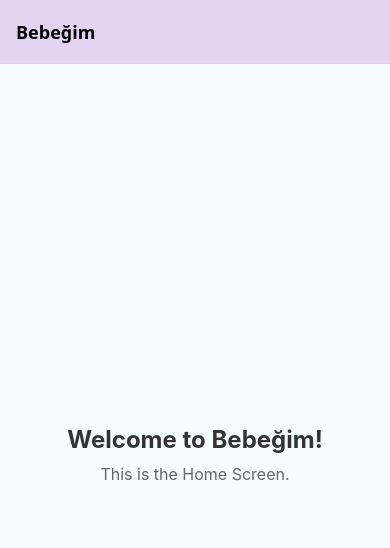
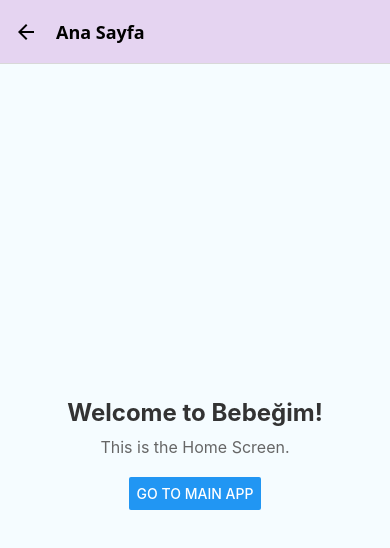
Before and after one commit to KodFikirSanat/BabyTrackerApp, a React Native app: screen /Main in a window 390 px wide. Shown: the top 548 px of the page. Built offline with nearby package versions, Linux system fonts and the light colour scheme.

Commit message:
feat: Implemented basic navigation (Splash -> Home -> Main Tabs) with empty screens

```diff
--- a/package.json
+++ b/package.json
@@ -10,6 +10,7 @@
     "test": "jest"
   },
   "dependencies": {
+    "@react-navigation/bottom-tabs": "^7.4.4",
     "@react-navigation/native": "^7.1.16",
     "@react-navigation/native-stack": "^7.3.23",
     "react": "18.2.0",
--- a/src/navigation/AppNavigator.tsx
+++ b/src/navigation/AppNavigator.tsx
@@ -14,6 +14,7 @@ import {createNativeStackNavigator} from '@react-navigation/native-stack';
 // Import screen components
 import SplashScreen from '../screens/SplashScreen';
 import HomeScreen from '../screens/HomeScreen';
+import MainTabNavigator from './MainTabNavigator'; // Import the new tab navigator
 
 // Import the RootStackParamList type for type safety
 import {RootStackParamList} from '../types/navigation';
@@ -46,7 +47,12 @@ const AppNavigator = () => {
         <Stack.Screen
           name="Home"
           component={HomeScreen}
-          options={{title: 'Bebeğim'}} // Title for the Home screen
+          options={{title: 'Ana Sayfa'}} // Title for the Home screen
+        />
+        <Stack.Screen
+          name="Main"
+          component={MainTabNavigator}
+          options={{title: 'Bebeğim'}} // This title will be shown in the header for all tabs
         />
       </Stack.Navigator>
     </NavigationContainer>
--- /dev/null
+++ b/src/navigation/MainTabNavigator.tsx
@@ -0,0 +1,71 @@
+// src/navigation/MainTabNavigator.tsx
+
+/**
+ * @file This component defines the main bottom tab navigation of the application.
+ * It includes tabs for Tracking, AI, and Guides.
+ *
+ * @format
+ */
+
+import React from 'react';
+import {createBottomTabNavigator} from '@react-navigation/bottom-tabs';
+
+// Import the screens for the tabs
+import TrackingScreen from '../screens/TrackingScreen';
+import AIScreen from '../screens/AIScreen';
+import GuidesScreen from '../screens/GuidesScreen';
+
+// This type will be used to ensure type safety for the tab navigator's screens.
+// We will add this to our main navigation types file in the next step.
+export type MainTabParamList = {
+  Tracking: undefined;
+  AI: undefined;
+  Guides: undefined;
+};
+
+const Tab = createBottomTabNavigator<MainTabParamList>();
+
+const MainTabNavigator = () => {
+  // 🚀 Log when the tab navigator loads.
+  console.log('🚀 MainTabNavigator: Component loading...');
+
+  return (
+    <Tab.Navigator
+      screenOptions={{
+        // Use the header from the parent Stack navigator
+        headerShown: false,
+        // Active tab color - using the blue from your doc
+        tabBarActiveTintColor: '#6b9ac4',
+        // Inactive tab color
+        tabBarInactiveTintColor: 'gray',
+        tabBarStyle: {
+          backgroundColor: '#ffffff', // White background for the tab bar
+        },
+      }}>
+      <Tab.Screen
+        name="Tracking"
+        component={TrackingScreen}
+        options={{
+          tabBarLabel: 'Takip',
+          // Icons will be added in a future step
+        }}
+      />
+      <Tab.Screen
+        name="AI"
+        component={AIScreen}
+        options={{
+          tabBarLabel: 'Yapay Zeka',
+        }}
+      />
+      <Tab.Screen
+        name="Guides"
+        component={GuidesScreen}
+        options={{
+          tabBarLabel: 'Rehberler',
+        }}
+      />
+    </Tab.Navigator>
+  );
+};
+
+export default MainTabNavigator;
--- /dev/null
+++ b/src/screens/AIScreen.tsx
@@ -0,0 +1,32 @@
+// src/screens/AIScreen.tsx
+
+/**
+ * @file AI chat screen for asking questions.
+ * @format
+ */
+
+import React from 'react';
+import {View, Text, StyleSheet} from 'react-native';
+
+const AIScreen = () => {
+  console.log('🚀 AIScreen: Component mounted');
+  return (
+    <View style={styles.container}>
+      <Text style={styles.title}>Yapay Zeka Sayfası</Text>
+    </View>
+  );
+};
+
+const styles = StyleSheet.create({
+  container: {
+    flex: 1,
+    justifyContent: 'center',
+    alignItems: 'center',
+  },
+  title: {
+    fontSize: 24,
+    fontWeight: 'bold',
+  },
+});
+
+export default AIScreen;
--- /dev/null
+++ b/src/screens/GuidesScreen.tsx
@@ -0,0 +1,32 @@
+// src/screens/GuidesScreen.tsx
+
+/**
+ * @file Screen to display a list of guides.
+ * @format
+ */
+
+import React from 'react';
+import {View, Text, StyleSheet} from 'react-native';
+
+const GuidesScreen = () => {
+  console.log('🚀 GuidesScreen: Component mounted');
+  return (
+    <View style={styles.container}>
+      <Text style={styles.title}>Rehberler Sayfası</Text>
+    </View>
+  );
+};
+
+const styles = StyleSheet.create({
+  container: {
+    flex: 1,
+    justifyContent: 'center',
+    alignItems: 'center',
+  },
+  title: {
+    fontSize: 24,
+    fontWeight: 'bold',
+  },
+});
+
+export default GuidesScreen;
--- a/src/screens/HomeScreen.tsx
+++ b/src/screens/HomeScreen.tsx
@@ -8,7 +8,7 @@
  */
 
 import React from 'react';
-import {View, Text, StyleSheet} from 'react-native';
+import {View, Text, StyleSheet, Button} from 'react-native';
 import type {NativeStackScreenProps} from '@react-navigation/native-stack';
 import {RootStackParamList} from '../types/navigation';
 
@@ -19,10 +19,16 @@ const HomeScreen = ({navigation}: HomeScreenProps) => {
   // 🚀 Log when the component mounts.
   console.log('🚀 HomeScreen: Component mounted');
 
+  const handleGoToMainApp = () => {
+    console.log('🚀 HomeScreen: Navigating to Main tab navigator...');
+    navigation.navigate('Main');
+  };
+
   return (
     <View style={styles.container}>
       <Text style={styles.title}>Welcome to Bebeğim!</Text>
       <Text style={styles.subtitle}>This is the Home Screen.</Text>
+      <Button title="Go to Main App" onPress={handleGoToMainApp} />
     </View>
   );
 };
@@ -33,18 +39,20 @@ const styles = StyleSheet.create({
     justifyContent: 'center',
     alignItems: 'center',
     backgroundColor: '#F5FCFF',
+    padding: 20,
   },
   title: {
     fontSize: 24,
     fontWeight: 'bold',
     textAlign: 'center',
     color: '#333333',
+    marginBottom: 10,
   },
   subtitle: {
     fontSize: 16,
     textAlign: 'center',
     color: '#666666',
-    marginTop: 10,
+    marginBottom: 20,
   },
 });
 
--- /dev/null
+++ b/src/screens/TrackingScreen.tsx
@@ -0,0 +1,32 @@
+// src/screens/TrackingScreen.tsx
+
+/**
+ * @file Tracking screen for logging baby's activities.
+ * @format
+ */
+
+import React from 'react';
+import {View, Text, StyleSheet} from 'react-native';
+
+const TrackingScreen = () => {
+  console.log('🚀 TrackingScreen: Component mounted');
+  return (
+    <View style={styles.container}>
+      <Text style={styles.title}>Takip Sayfası</Text>
+    </View>
+  );
+};
+
+const styles = StyleSheet.create({
+  container: {
+    flex: 1,
+    justifyContent: 'center',
+    alignItems: 'center',
+  },
+  title: {
+    fontSize: 24,
+    fontWeight: 'bold',
+  },
+});
+
+export default TrackingScreen;
--- a/src/types/navigation.ts
+++ b/src/types/navigation.ts
@@ -11,4 +11,5 @@
 export type RootStackParamList = {
   Splash: undefined; // The Splash screen requires no parameters.
   Home: undefined; // The Home screen requires no parameters.
+  Main: undefined; // Represents the entire main section of the app with the Tab Navigator.
 };
```
Also changed, not shown: 1 other file (tests, documents, lock files or other folders).
